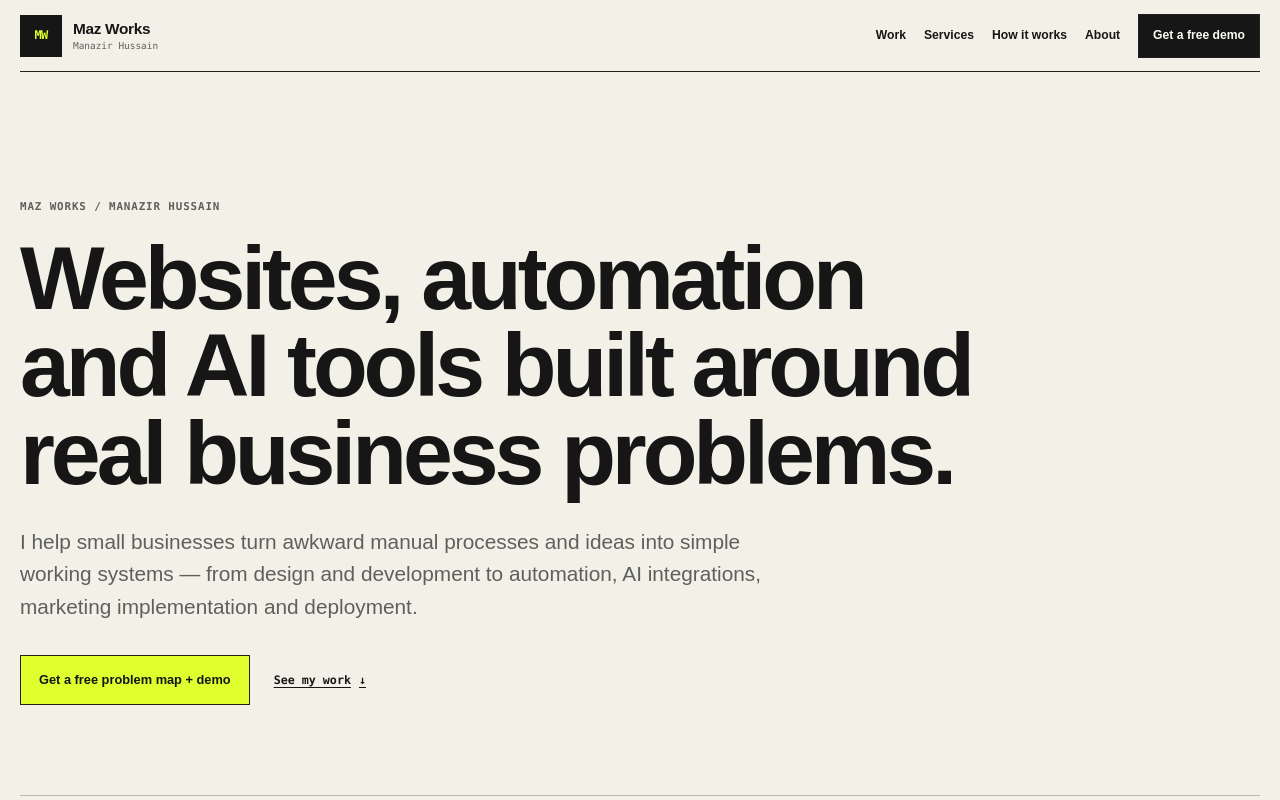
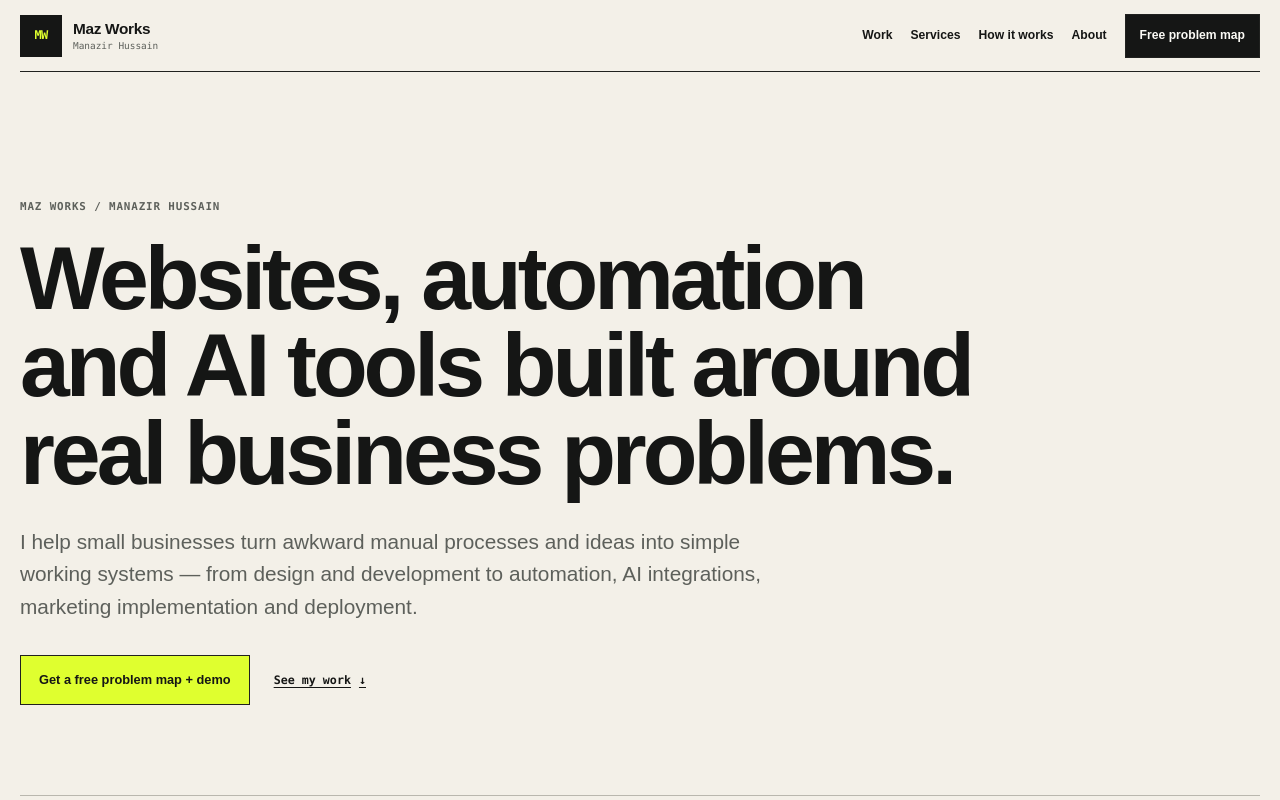
Before and after one commit to manazoid4/mazos-site, a Next.js app: page / in a window 1280 px wide. Shown: the top 800 px of the page. Built offline with nearby package versions, Linux system fonts and the light colour scheme.

Commit message:
Clarify free problem-map entry point

```diff
--- a/app/site-chrome.tsx
+++ b/app/site-chrome.tsx
@@ -12,7 +12,7 @@ export function SiteHeader() {
         <a href="/#services">Services</a>
         <a href="/#process">How it works</a>
         <a href="/#about">About</a>
-        <a className="mw-nav-cta" href={CONTACT_LINKS.client}>Get a free demo</a>
+        <a className="mw-nav-cta" href={CONTACT_LINKS.client}>Free problem map</a>
       </nav>
     </header>
   );
```
